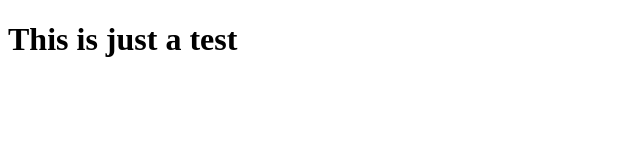
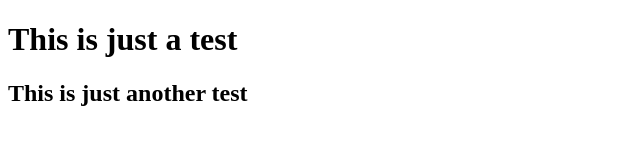
Before and after one commit to destinydinam/test-repo, a plain HTML site: page index.html in a window 1280 px wide. Shown: the whole page, without its empty margins (0-640 px from the left). Drawn offline with Linux system fonts and the light colour scheme.

Commit message:
added h2

```diff
--- a/index.html
+++ b/index.html
@@ -7,5 +7,6 @@
 </head>
 <body>
     <h1>This is just a test</h1>
+    <h2>This is just another test</h1>
 </body>
 </html>
```
Also changed, not shown: 1 other file.
